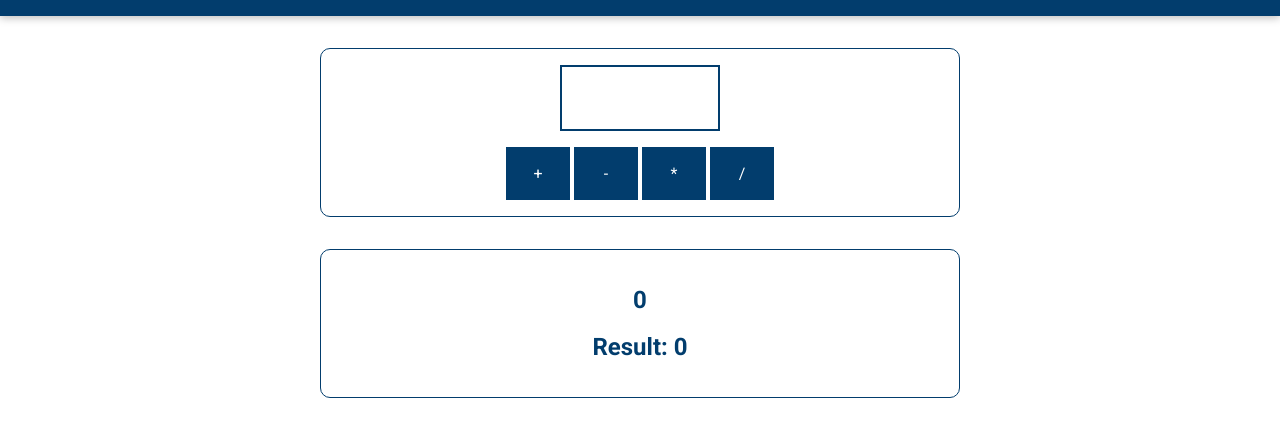
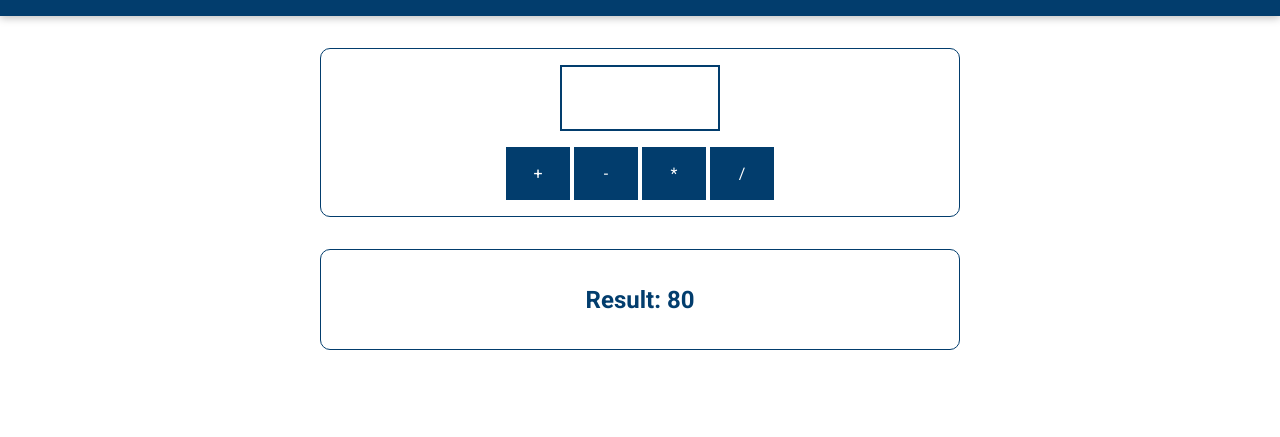
Before and after one commit to Manjur-Hussain/JavaScript-full-course, a plain HTML site: page basics-01-starting-project/index.html in a window 1280 px wide. Shown: the part 97-534 px from the top of the page. Drawn offline with Linux system fonts and the light colour scheme.

Commit message:
app js add

```diff
--- a/basics-01-starting-project/assets/scripts/app.js
+++ b/basics-01-starting-project/assets/scripts/app.js
@@ -1,4 +1,5 @@
-let currentResult = 10;
+let currentResult = 50;
 
-currentResult = currentResult + 20:
-console.log(currentResult)
+currentResult = (currentResult + 20) / 2 + 9 * 5;
+
+outputResult(currentResult, '')
--- a/basics-01-starting-project/index.html
+++ b/basics-01-starting-project/index.html
@@ -10,7 +10,7 @@
       rel="stylesheet"
     />
     <link rel="stylesheet" href="assets/styles/app.css" />
-    <script src=""></script>
+
   </head>
   <body>
     <header>
@@ -30,5 +30,7 @@
       <h2 id="current-calculation">0</h2>
       <h2>Result: <span id="current-result">0</span></h2>
     </section>
+    <script src="assets/scripts/vendor.js"></script>
+    <script src="assets/scripts/app.js"></script>
   </body>
 </html>
```
